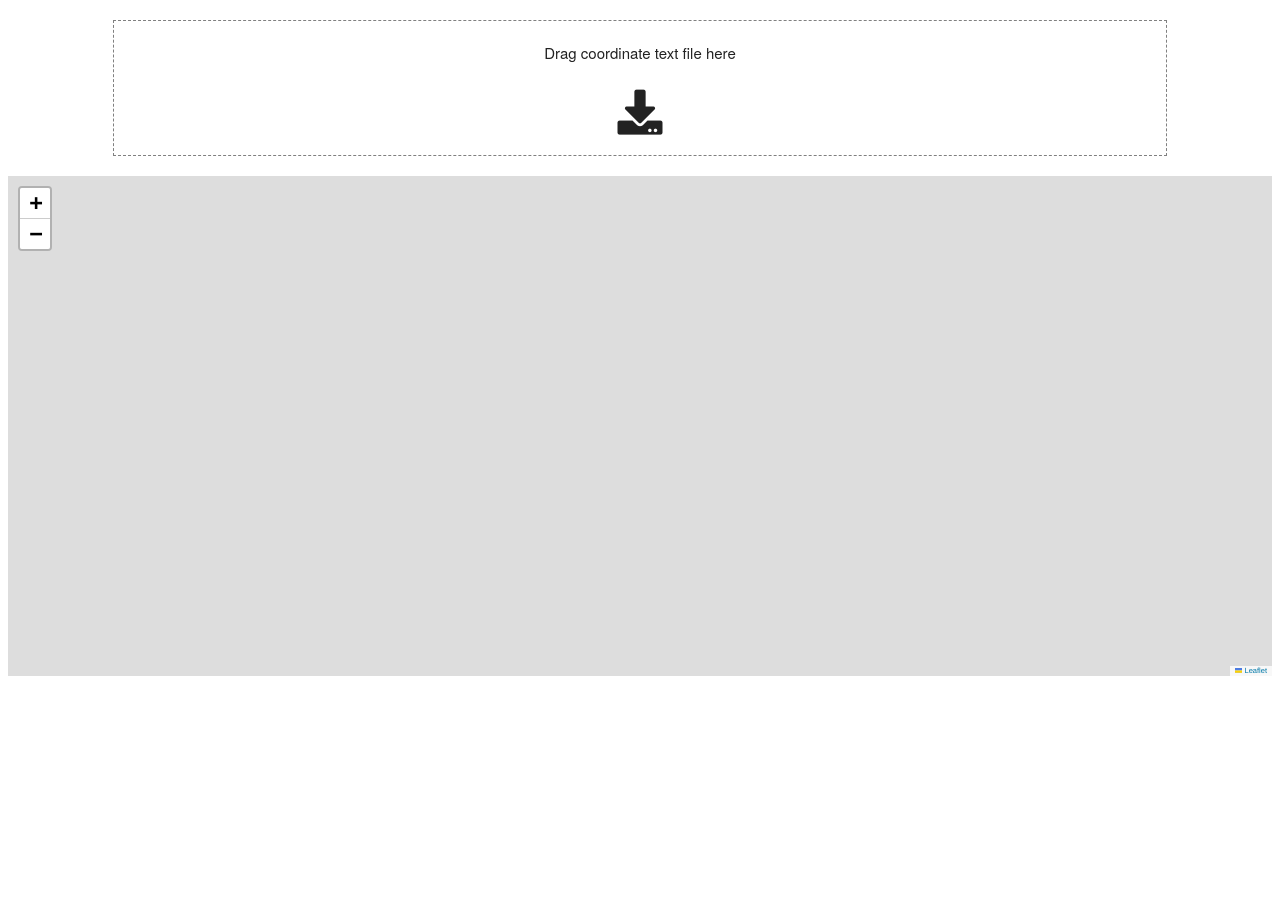
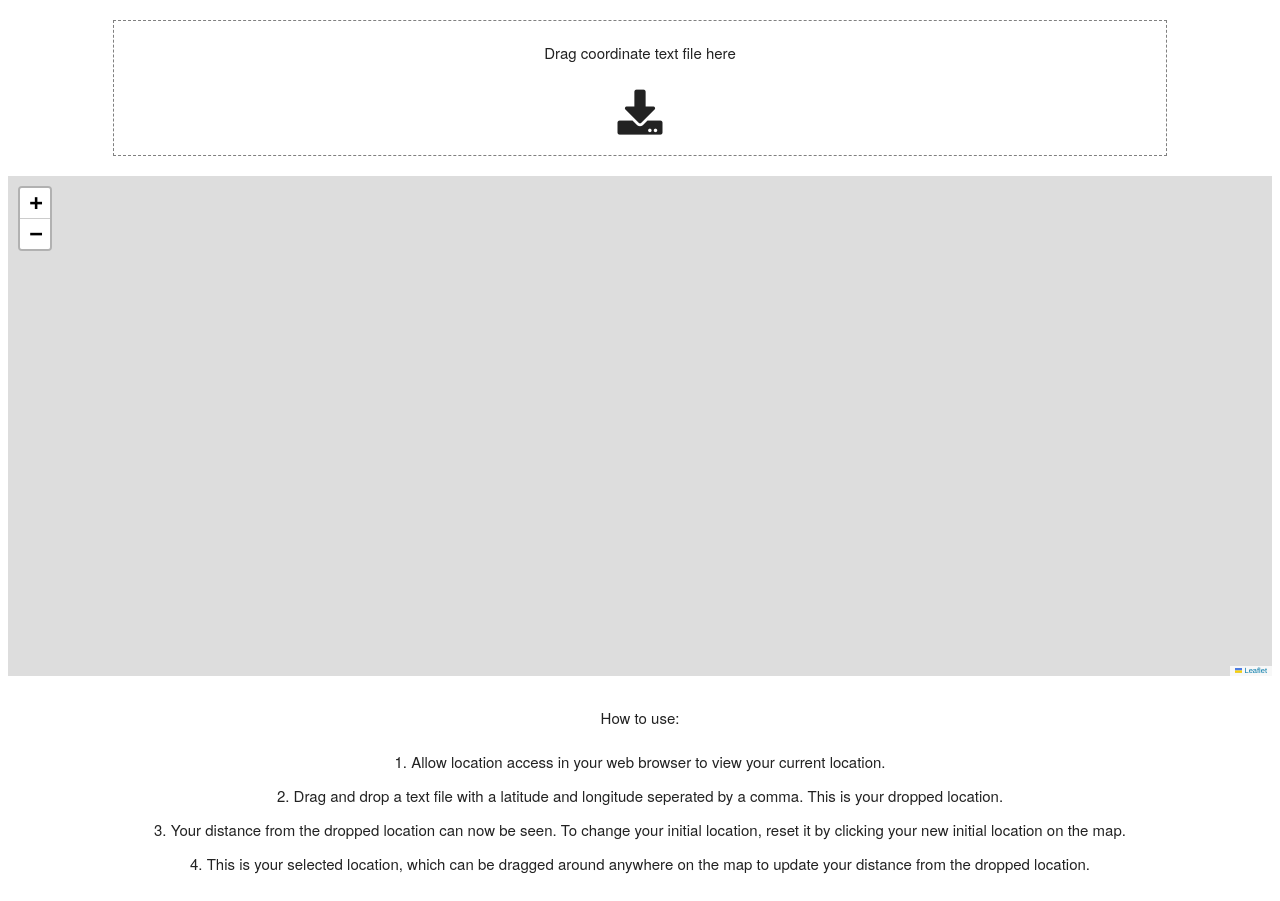
Before and after one commit to amitrambaran/location-app, a plain HTML site: page index.html in a window 1280 px wide. Before the commit the page ends 800 px from the top, so only its background shows below. Drawn offline with nearby package versions, Linux system fonts and the light colour scheme.

Commit message:
add instructions

```diff
--- a/css/style.css
+++ b/css/style.css
@@ -28,3 +28,9 @@ span{
 }
 
 #mapid { height: 500px; }
+
+#how-to-use {
+    text-align: center;
+    width: 100%;
+    margin-top: 30px;
+}
--- a/index.html
+++ b/index.html
@@ -33,6 +33,17 @@
             <div id="inputCoords"></div>
             <div id="selectedCoords"></div>
             <div id="haversine-distance"></div>
+            <div id="how-to-use">
+                <h6>How to use:</h6>
+                <ol>
+                    <li>Allow location access in your web browser to view your current location.</li>
+                    <li>Drag and drop a text file with a latitude and longitude seperated by a comma. This is your
+                        dropped location.</li>
+                    <li>Your distance from the dropped location can now be seen. To change your initial location,
+                        reset it by clicking your new initial location on the map.</li>
+                    <li> This is your selected location, which can be dragged around anywhere on the map to update your distance from the dropped location.</li>
+                </ol>
+            </div>
         </section>
         <script src="js/main.js"></script>
     </main>
--- a/js/main.js
+++ b/js/main.js
@@ -13,7 +13,7 @@ var latLongPair = {
     lngDropped: 0
 };
 
-var webWorker = new Worker('js/webworker.js');
+var webWorker = new Worker('./js/webworker.js');
 webWorker.addEventListener('error', handleWorkerError);
 webWorker.addEventListener('message', handleWorkerMessage);
 
```
